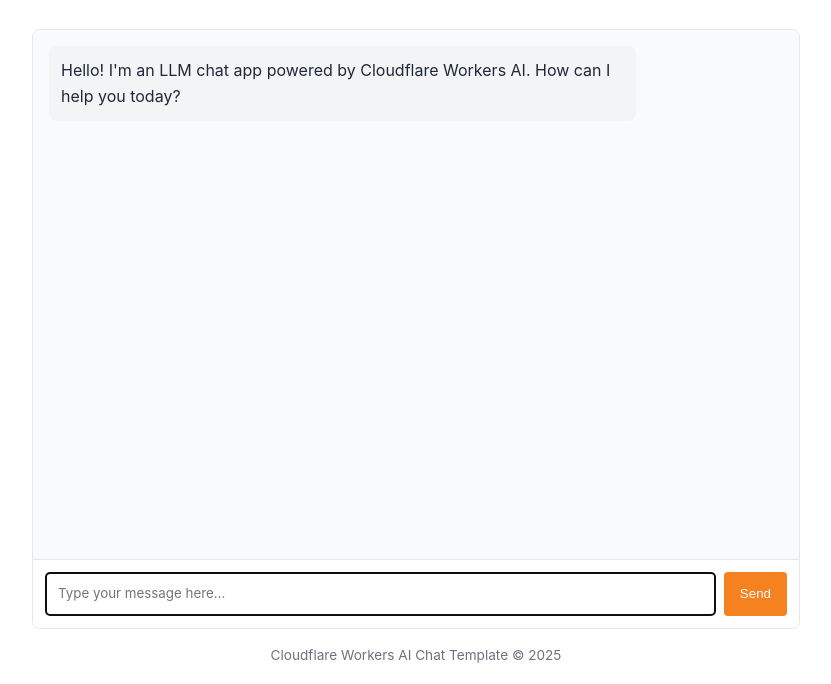
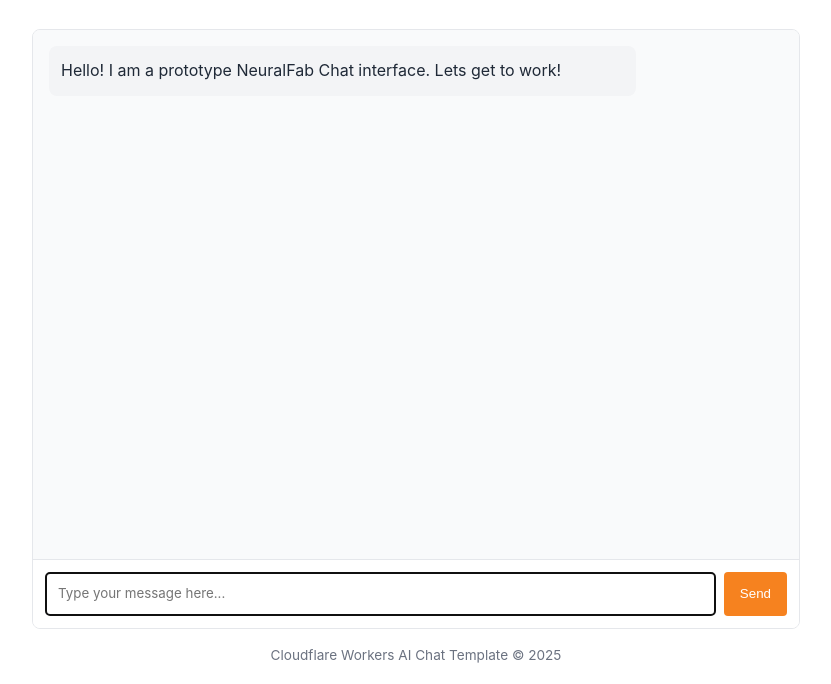
Before and after one commit to jomer4lyfe/llm-chat-app, a website: page public/index.html in a window 1280 px wide. Shown: the part 116-800 px from the top of the page, without its empty margins (224-1055 px from the left). Drawn offline with Linux system fonts and the light colour scheme.

Commit message:
Changing introduction message

```diff
--- a/public/index.html
+++ b/public/index.html
@@ -146,8 +146,7 @@
       <div id="chat-messages" class="chat-messages">
         <div class="message assistant-message">
           <p>
-            Hello! I'm an LLM chat app powered by Cloudflare Workers AI. How can
-            I help you today?
+            Hello! I am a prototype NeuralFab Chat interface. Lets get to work!
           </p>
         </div>
       </div>
```
